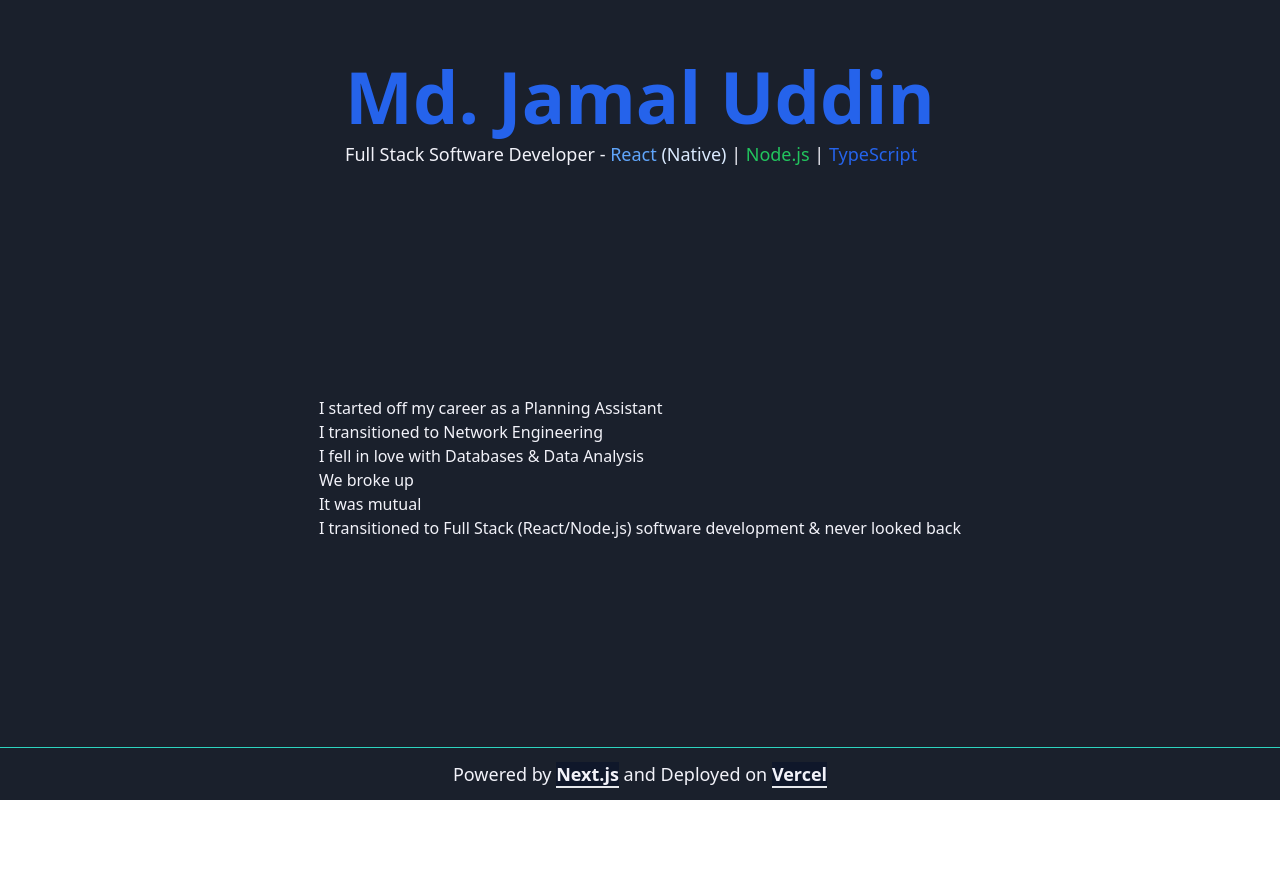
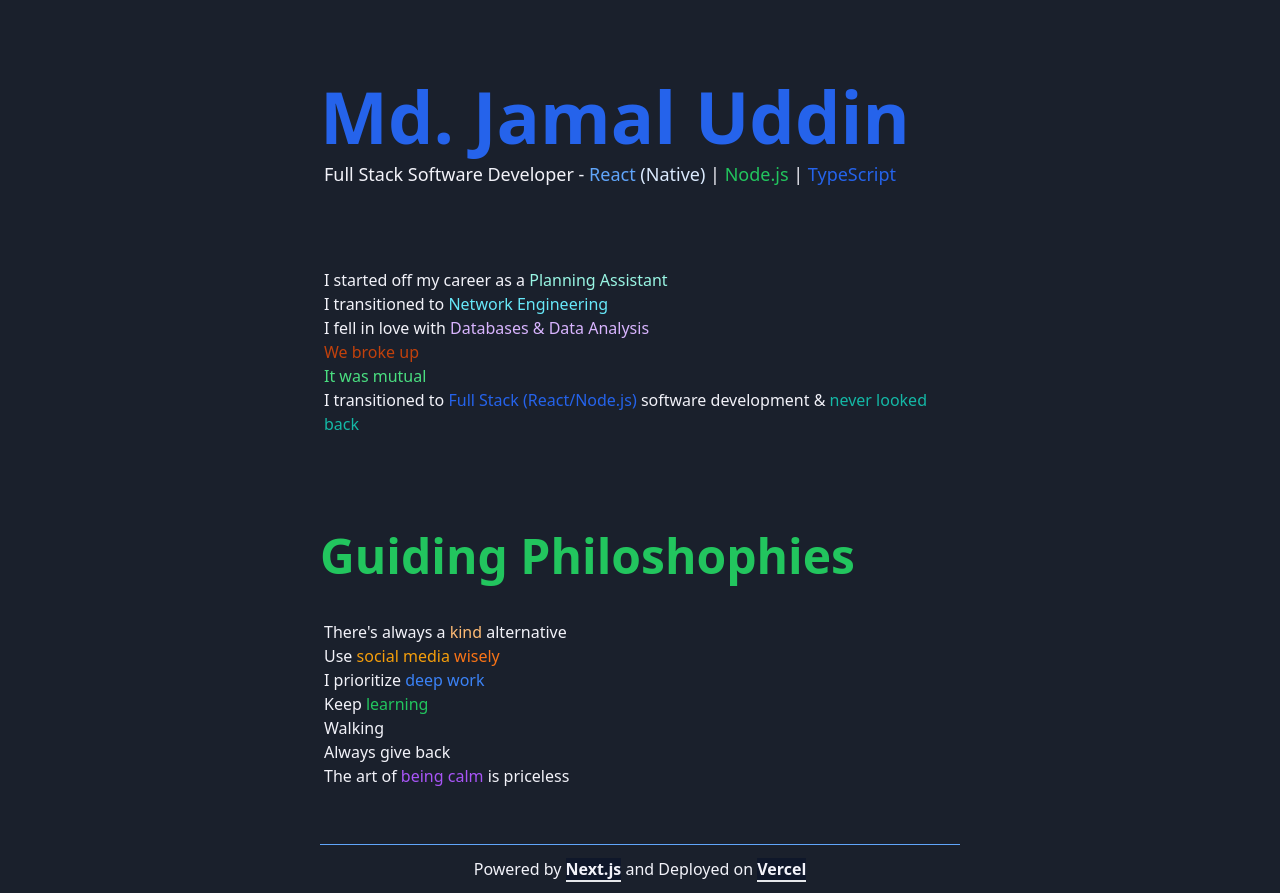
Before and after one commit to jaamaalxyz/jaamaalxyz.github.io, a Next.js app: page / in a window 1280 px wide. Before the commit the page ends 800 px from the top, so only its background shows below. Built offline with nearby package versions, Linux system fonts and the light colour scheme.

Commit message:
add philoshopies;

```diff
--- a/components/Content.tsx
+++ b/components/Content.tsx
@@ -1,7 +1,7 @@
 import React from 'react';
 
 const Content: React.FC = () => (
-  <main className="sm:w-full md:w-auto lg:w-5/8 p-5">
+  <main className="lg:w-5/8 p-5">
     <p>I started off my career as a Planning Assistant</p>
     <p>I transitioned to Network Engineering</p>
     <p>I fell in love with Databases &amp; Data Analysis</p>
--- a/components/Footer/Footer.tsx
+++ b/components/Footer/Footer.tsx
@@ -1,7 +1,7 @@
 import FooterLink from './FooterLink';
 
 export const Footer: React.FC = () => (
-  <footer className="w-full lg:w-5/8 border-t border-teal-400">
+  <footer className="lg:w-5/8 border-t border-teal-400">
     <p className="text-center text-xs md:text-lg py-3">
       Powered by <FooterLink href="https://nextjs.org/" title="Next.js" /> and
       Deployed on <FooterLink href="https://vercel.com/" title="Vercel" />
--- a/components/Header.tsx
+++ b/components/Header.tsx
@@ -1,7 +1,7 @@
 import React from 'react';
 
 const Header: React.FC = () => (
-  <header className="sm:w-full md:w-auto lg:w-5/8 p-5">
+  <header className="lg:w-5/8 p-5">
     <h1 className="text-3xl md:text-5xl lg:text-7xl font-bold lg:font-extrabold text-blue-500 md:text-green-500 xl:text-blue-600 md:pt-10">
       Md. Jamal Uddin
     </h1>
--- a/components/Layout.tsx
+++ b/components/Layout.tsx
@@ -1,12 +1,84 @@
 import React from 'react';
+import FooterLink from './Footer/FooterLink';
 
 interface Props {
   children: JSX.Element[] | JSX.Element;
 }
 
-const Layout: React.FC<Props> = ({ children }) => (
-  <div className="bg-[#1A202C] text-[#f2f2f9] h-screen flex flex-col justify-between items-center space-y-4">
-    {children}
+const Layout: React.FC = () => (
+  <div className="bg-[#1A202C] text-[#f2f2f9] flex flex-col items-center space-y-4">
+    <header className="w-3/6">
+      <section className="py-20">
+        <h1 className="text-3xl md:text-5xl lg:text-7xl font-bold lg:font-extrabold text-blue-500 md:text-green-500 xl:text-blue-600">
+          Md. Jamal Uddin
+        </h1>
+        <p className="pt-2 pl-1 text-sm md:text-lg">
+          Full Stack Software Developer -{' '}
+          <span className="text-blue-400">
+            React <span className="text-blue-100">(Native)</span>
+          </span>{' '}
+          | <span className="text-green-500">Node.js</span> |{' '}
+          <span className="text-blue-600">TypeScript</span>
+        </p>
+      </section>
+      <section className="pl-1">
+        <p>
+          I started off my career as a{' '}
+          <span className="text-teal-200">Planning Assistant</span>
+        </p>
+        <p>
+          I transitioned to{' '}
+          <span className="text-cyan-300">Network Engineering</span>
+        </p>
+        <p>
+          I fell in love with{' '}
+          <span className="text-purple-300">Databases &amp; Data Analysis</span>
+        </p>
+        <p className="text-orange-700">We broke up</p>
+        <p className="text-green-400">It was mutual</p>
+        <p>
+          I transitioned to{' '}
+          <span className="text-blue-600">Full Stack (React/Node.js)</span>{' '}
+          software development &amp;{' '}
+          <span className="text-teal-500">never looked back</span>
+        </p>
+      </section>
+    </header>
+    <main className="w-3/6">
+      <section className="py-10">
+        <h2 className="text-5xl font-extrabold text-green-500 py-10">
+          Guiding Philoshophies
+        </h2>
+        <div className="pl-1">
+          <p>
+            There&apos;s always a <span className="text-orange-300">kind</span>{' '}
+            alternative
+          </p>
+          <p>
+            Use <span className="text-amber-500">social media</span>{' '}
+            <span className="text-orange-500">wisely</span>
+          </p>
+          <p>
+            I prioritize <span className="text-blue-500">deep work</span>
+          </p>
+          <p>
+            Keep <span className="text-green-500">learning</span>
+          </p>
+          <p>Walking</p>
+          <p>Always give back</p>
+          <p>
+            The art of <span className="text-purple-500">being calm</span> is
+            priceless
+          </p>
+        </div>
+      </section>
+    </main>
+    <footer className="w-3/6 border-t border-blue-400">
+      <p className="text-center text-base py-3">
+        Powered by <FooterLink href="https://nextjs.org/" title="Next.js" /> and
+        Deployed on <FooterLink href="https://vercel.com/" title="Vercel" />
+      </p>
+    </footer>
   </div>
 );
 
--- /dev/null
+++ b/components/Philosophies.tsx
@@ -0,0 +1,15 @@
+import React from 'react';
+
+const Philosophies: React.FC = () => (
+  <section className="lg:w-5/8 p-5">
+    <p>There&apos;s always a kind alternative</p>
+    <p>Use social media wisely</p>
+    <p>I prioritize deep work</p>
+    <p>Keep learning everyday</p>
+    <p>Walking</p>
+    <p>Always give back</p>
+    <p>The art of being calm is priceless</p>
+  </section>
+);
+
+export default Philosophies;
--- a/pages/index.tsx
+++ b/pages/index.tsx
@@ -1,22 +1,16 @@
 import type { NextPage } from 'next';
 import Head from 'next/head';
 
-import Content from '../components/Content';
-import Footer from '../components/Footer';
-import Header from '../components/Header';
 import Layout from '../components/Layout';
-import Meta from '../components/Meta';
 
 const Home: NextPage = () => (
   <>
     <Head>
-      <Meta />
+      <meta charSet="utf-8" />
+      <meta name="viewport" content="width=device-width, initial-scale=1.0" />
+      <title>Md. Jamal Uddin - Full Stack JavaScript Developer</title>
     </Head>
-    <Layout>
-      <Header />
-      <Content />
-      <Footer />
-    </Layout>
+    <Layout />
   </>
 );
 
```
